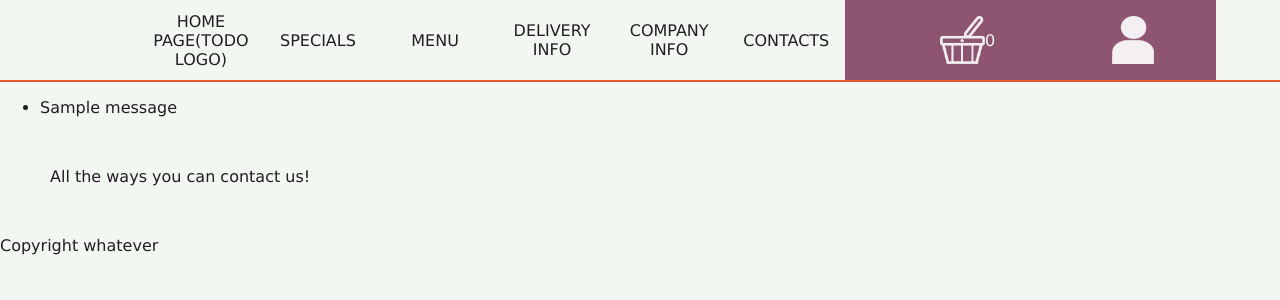
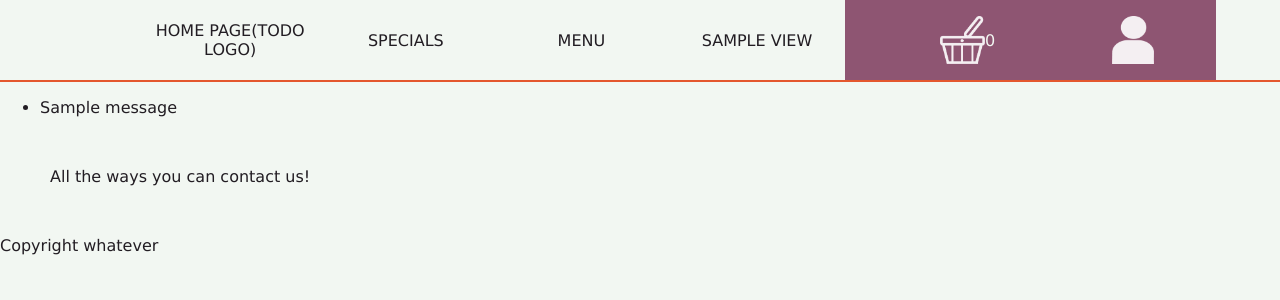
Before and after one commit to LeeRude11/delivery, a Django app: template core/templates/contacts.html in a window 1280 px wide. Shown: the top 300 px of the page. Run offline with Django 3.2, Linux system fonts and the light colour scheme; the template is opened without the code that fills it: most values are stand-ins (such as "Sample title", 1, 10 or a date in 2020); one stand-in notice (Sample message) is shown.

Commit message:
get info views from context processor to use in template

```diff
--- /dev/null
+++ b/core/context_processors.py
@@ -0,0 +1,6 @@
+from .models import InfoViewTemplate
+
+
+def info_views_processor(request):
+    info_views = InfoViewTemplate.objects.all()
+    return {'info_views': info_views}
--- a/core/templates/base.html
+++ b/core/templates/base.html
@@ -36,21 +36,13 @@
               <span>Menu</span>
             </a>
           </li>
-          <li>
-            <a href="{% url 'core:delivery' %}">
-              <span>Delivery Info</span>
-            </a>
-          </li>
-          <li>
-            <a href="{% url 'core:info' %}">
-              <span>Company Info</span>
-            </a>
-          </li>
-          <li>
-            <a href="{% url 'core:contacts' %}">
-              <span>Contacts</span>
-            </a>
-          </li>
+          {% for view in info_views %}
+            <li>
+              <a href="{% url 'core:info' view.view_name %}">
+                <span>{{ view.title }}</span>
+              </a>
+            </li>
+          {% endfor %}
         </ul>
       </div>
       <div id="user-sections">
@@ -72,8 +64,10 @@
     {% if messages %}
     <ul class="messages">
       {% for message in messages %}
-      <li{% if message.tags %} class="{{ message.tags }}" {% endif %}>{{ message }}</li>
-        {% endfor %}
+      <li{% if message.tags %} class="{{ message.tags }}" {% endif %}>
+        <span>{{ message }}</span>
+      </li>
+      {% endfor %}
     </ul>
     {% endif %}
   </header>
--- a/delivery/settings.py
+++ b/delivery/settings.py
@@ -67,6 +67,7 @@ TEMPLATES = [
                 'django.template.context_processors.request',
                 'django.contrib.auth.context_processors.auth',
                 'django.contrib.messages.context_processors.messages',
+                'core.context_processors.info_views_processor',
             ],
         },
     },
```
